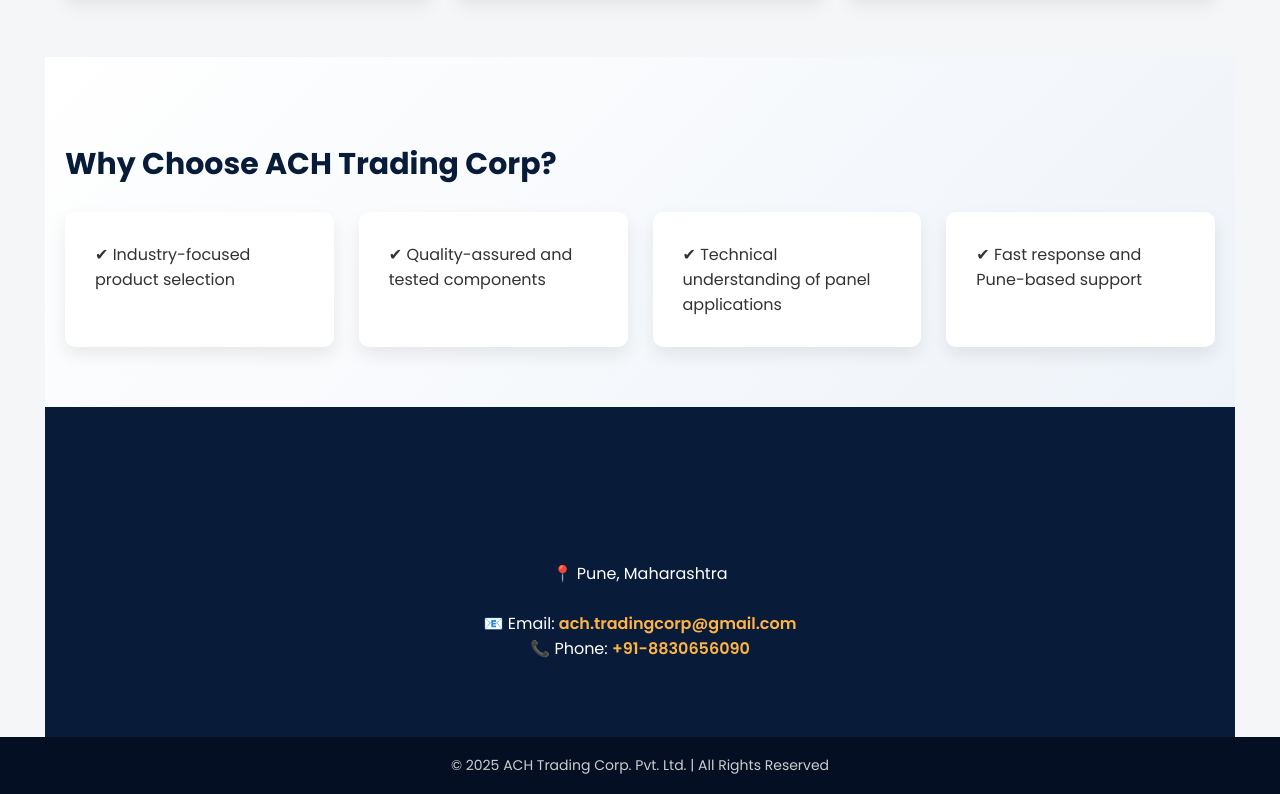
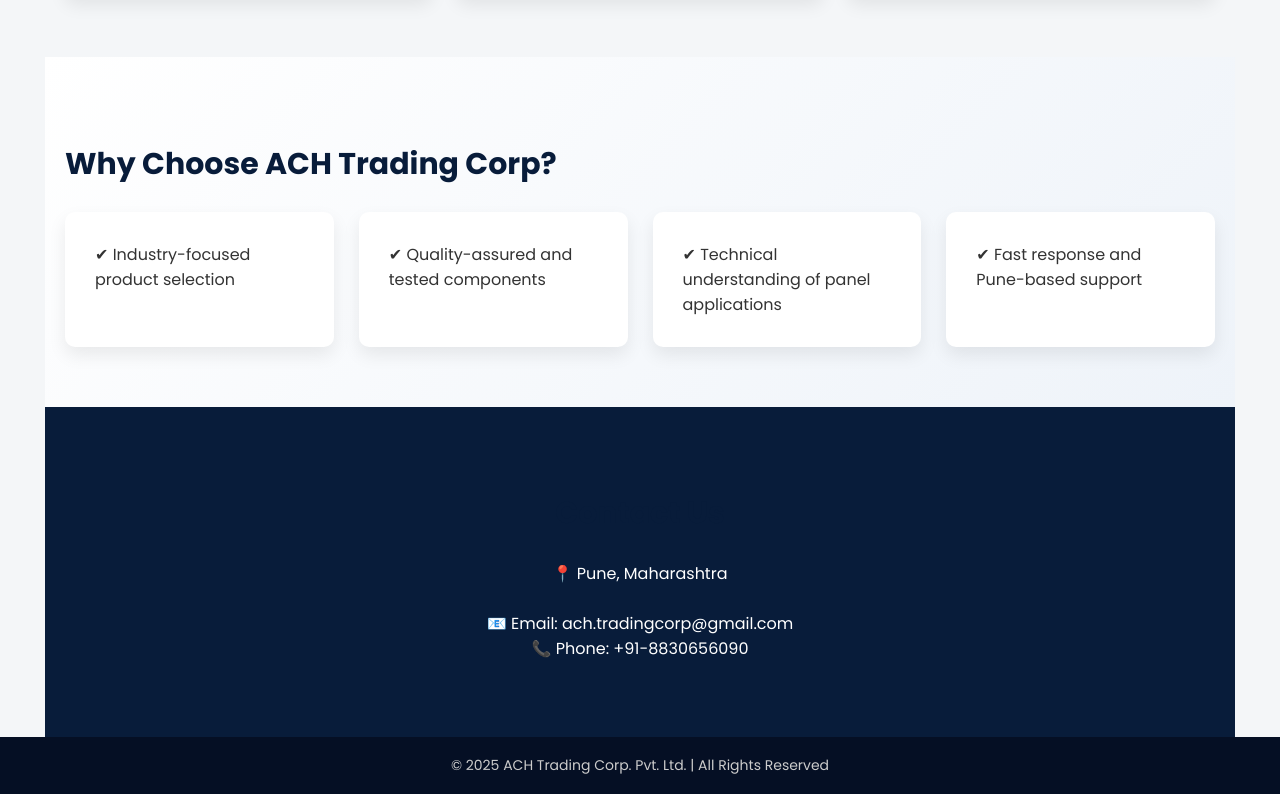
Before and after one commit to achtradingcorp-111/achtradingcorp.github.io, a plain HTML site: page index.html in a window 1280 px wide. Shown: the part 1581-2375 px from the top of the page. Drawn offline with Linux system fonts and the light colour scheme.

Commit message:
Update index.html

```diff
--- a/index.html
+++ b/index.html
@@ -194,10 +194,9 @@
     <h2>Contact Us</h2>
     <p>
         📍 Pune, Maharashtra<br><br>
-        📧 Email:
-        <a href="mailto:ach.tradingcorp@gmail.com">ach.tradingcorp@gmail.com</a><br>
-        📞 Phone:
-        <a href="tel:+918830656090">+91-8830656090</a>
+        📧 Email: ach.tradingcorp@gmail.com<br>
+        📞 Phone: +91-8830656090
+
     </p>
 </section>
 
```
